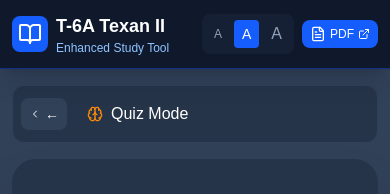
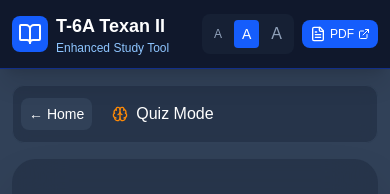
Before and after one commit to ceejwatson/t6a-boldface-study-tool, a Next.js app: page / in a window 390 px wide. Both pictures are taken after a click on the button "Quiz". Shown: the top 194 px of the page. Built offline with nearby package versions, Linux system fonts and the light colour scheme.

Commit message:
Fix double arrow on mobile back button - show text arrow only on mobile

```diff
--- a/app/page.js
+++ b/app/page.js
@@ -950,9 +950,9 @@ export default function T6AEnhancedStudyTool() {
                       : "bg-slate-200 hover:bg-slate-300 text-slate-900"
                   }`}
                 >
-                  <ChevronRight className="w-3 h-3 sm:w-4 sm:h-4 rotate-180" />
+                  <ChevronRight className="w-4 h-4 rotate-180 hidden sm:inline" />
                   <span className="hidden sm:inline">Home</span>
-                  <span className="sm:hidden">←</span>
+                  <span className="sm:hidden">← Home</span>
                 </button>
 
                 {/* Current Mode Indicator */}
```
